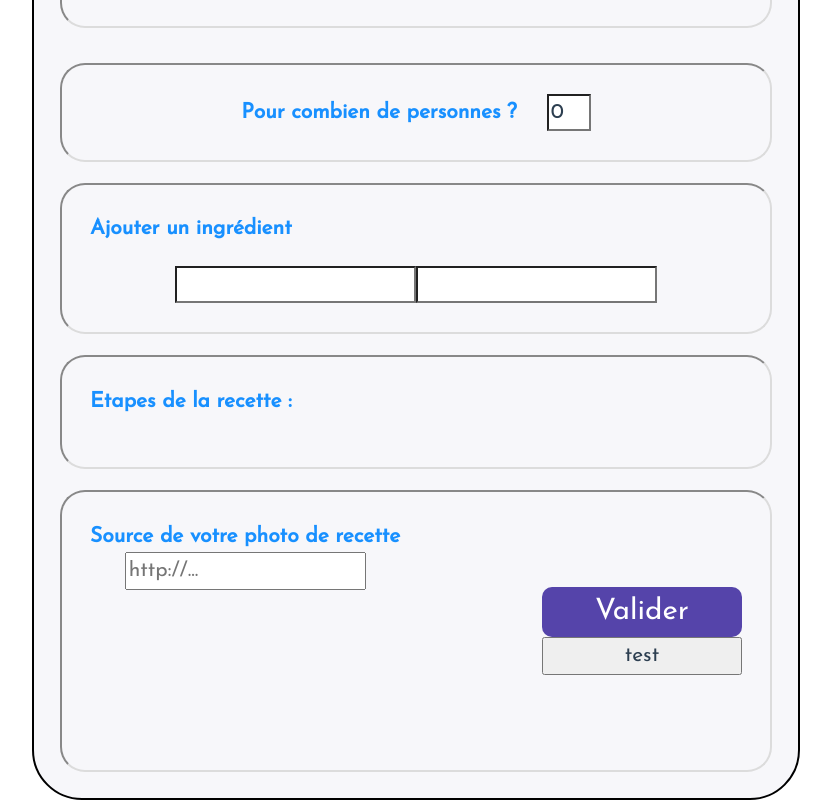
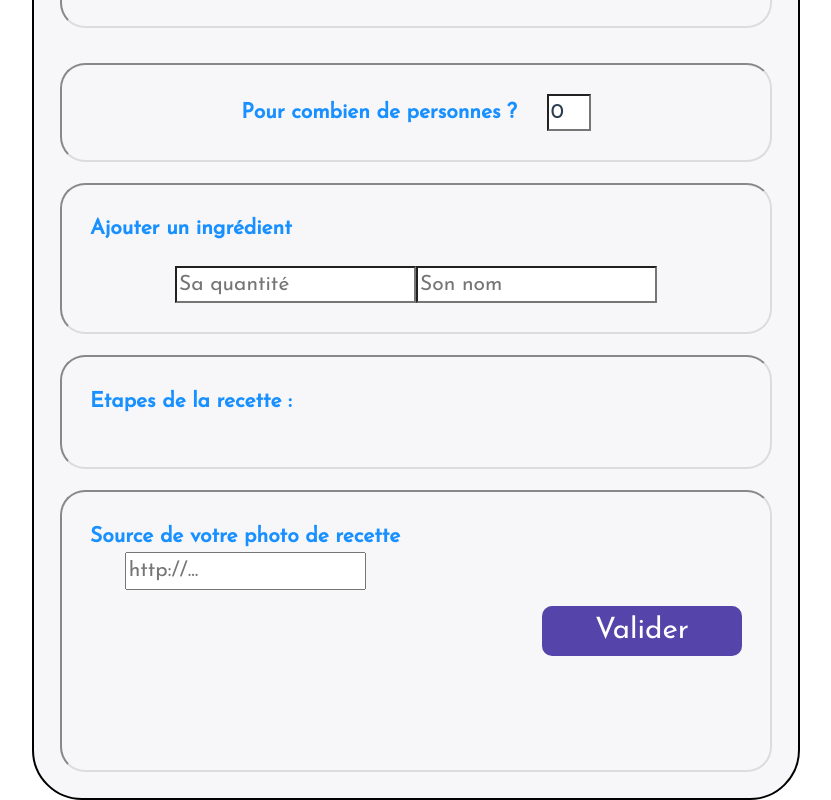
Before and after one commit to sebastienfernandez/cantina, a Vue app: page /edit in a window 1280 px wide. Shown: the part 918-1718 px from the top of the page, without its empty margins (224-1055 px from the left). Built offline with nearby package versions, Linux system fonts and the light colour scheme.

Commit message:
petitts oublis d'interface

```diff
--- a/src/views/Edit.vue
+++ b/src/views/Edit.vue
@@ -75,8 +75,8 @@
     </p>
       <!-- liste des ingredients -->
       <div v-for="(ingredient, index) in newRecipe.ingredients" class="ingredientInterface" :key="index">
-        <input name="qty" type="text" min="1" max="1000" v-model="ingredient[0]"/>
-        <input name="nameIngredient" type="text" maxlength="30" v-model="ingredient[1]"/>
+        <input placeholder="Sa quantité" type="text" min="1" max="1000" v-model="ingredient[0]"/>
+        <input placeholder="Son nom" type="text" maxlength="30" v-model="ingredient[1]"/>
         <a-icon type="close-square" class="closeButton" @click.prevent="deleteIngredient(index)" />
     </div>
 
@@ -106,7 +106,6 @@
     <div class="buttonsFooter">
       <!-- validation du formulaire -->
       <input type="submit" value="Valider" class="buttonFooter" >
-      <button v-on:click="testFunc">test</button>
     </div>
   </div>
 
@@ -221,7 +220,7 @@
       if (!this.errors.length && this.newRecipe.etapes.length > 0 && this.newRecipe.ingredients.length > 0 ) {
         axios
         .post('http://localhost:9000/api/recipes/', this.newRecipe)
-        .then(response => (alert('Votre recette est maintenant visible sur la page d\'accueil'), window.history.back()))
+        .then(response => (alert('Votre recette est maintenant visible sur la page d\'accueil'), history.back()))
         .catch(error => {
           console.log(error)
       })
```
